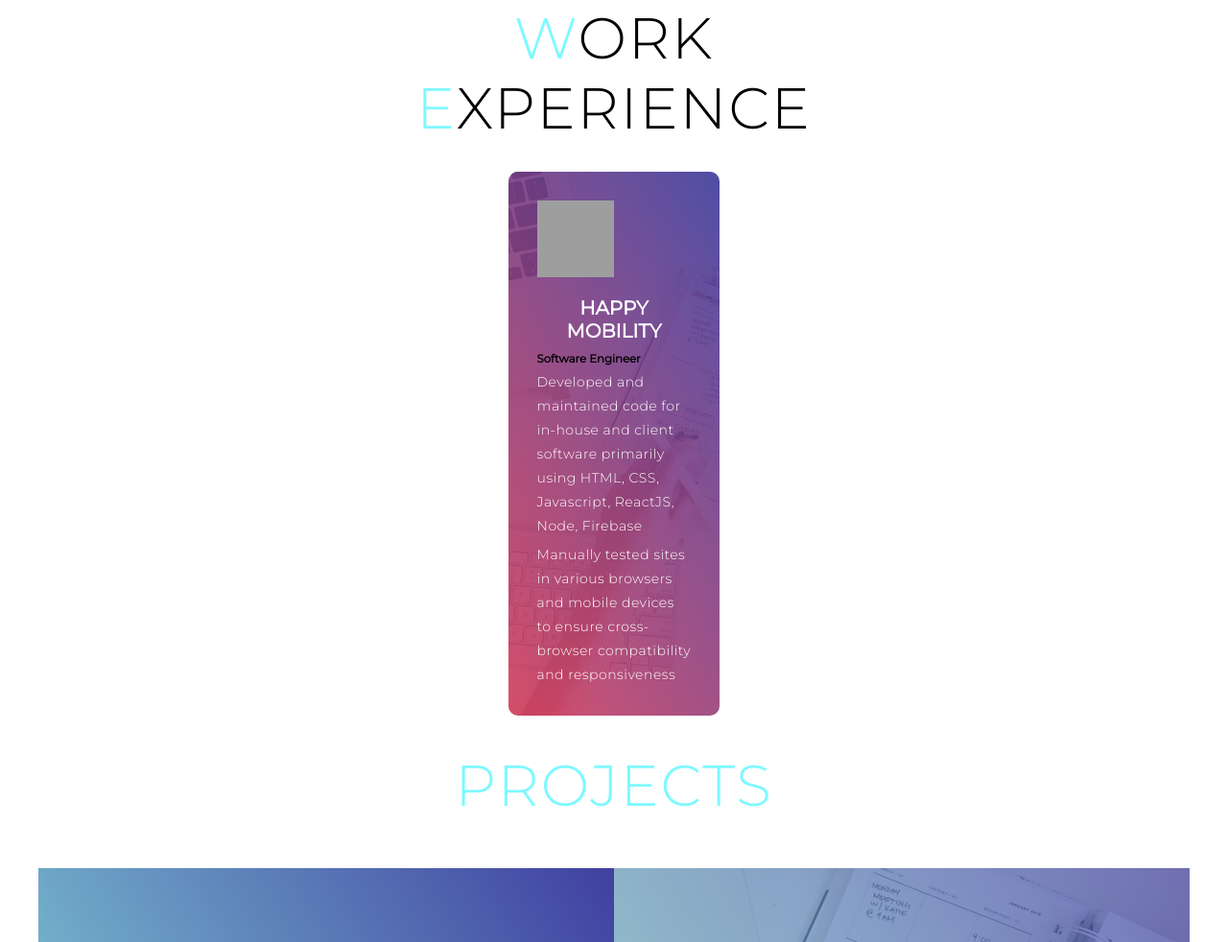
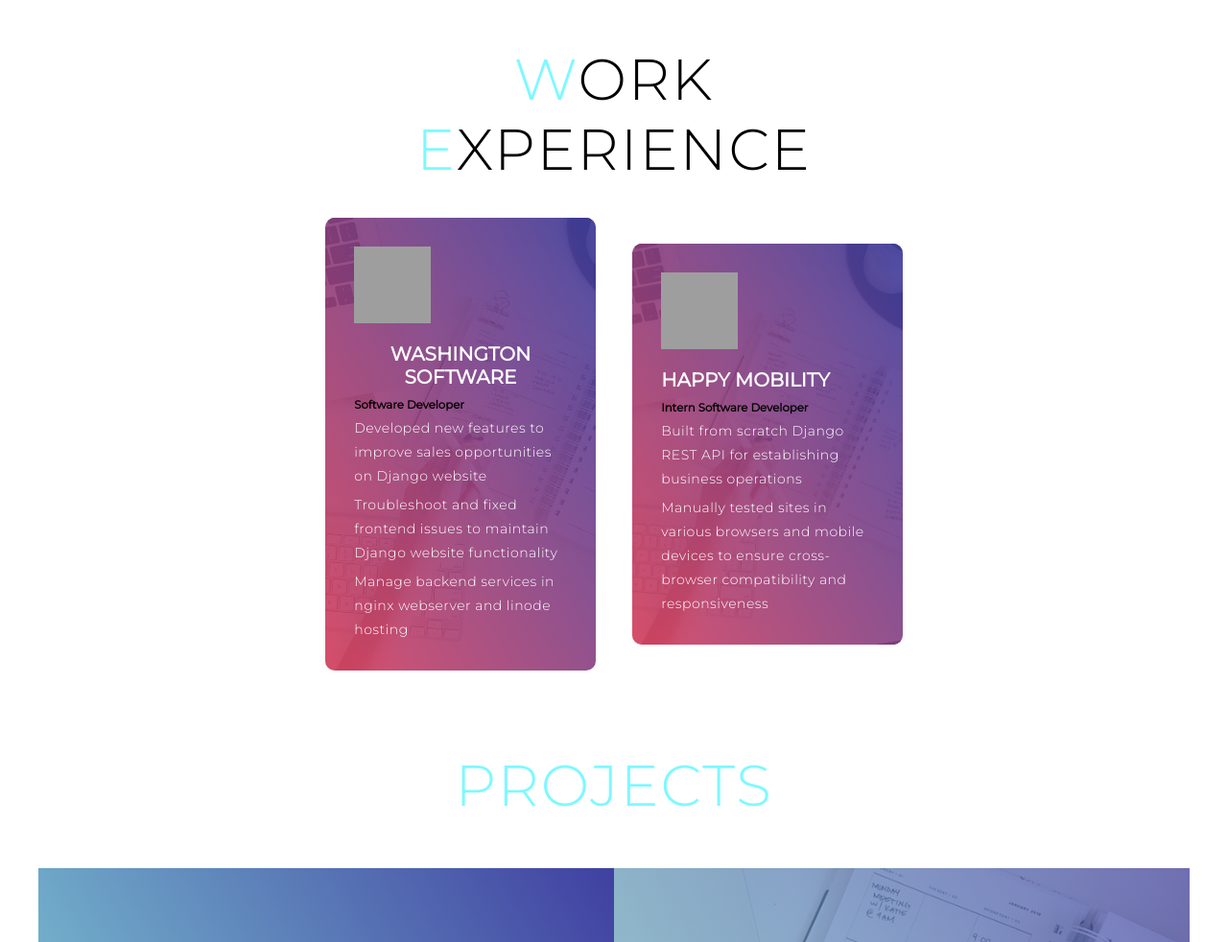
Before and after one commit to jhuynh13/jhuynh13.github.io, a plain HTML site: page index.html in a window 1280 px wide. Shown: the part 818-1800 px from the top of the page at 96% size. Drawn offline with Linux system fonts and the light colour scheme; grey boxes are pictures that could not be loaded; files whose address does not match are found by name.

Commit message:
new updates

```diff
--- a/index.html
+++ b/index.html
@@ -45,6 +45,7 @@
 
   <!-- Service Section -->
   <section id="services">
+
     <div class="services container">
       <div class="service-top">
         <h1 class="section-title"><span>W</span>ork <span>E</span>xperience</h1>
@@ -52,9 +53,17 @@
       <div class="service-bottom">
         <div class="service-item">
           <div class="icon"><img src="https://img.icons8.com/bubbles/100/000000/services.png"/></div>
+          <h2><span>Washington Software</span></h2>
+          <h3>Software Developer</h3>
+          <p>Developed new features to improve sales opportunities on Django website</p>
+          <p>Troubleshoot and fixed frontend issues to maintain Django website functionality</p>
+          <p>Manage backend services in nginx webserver and linode hosting</p>
+        </div>
+        <div class="service-item">
+          <div class="icon"><img src="https://img.icons8.com/bubbles/100/000000/services.png"/></div>
           <h2><span>Happy Mobility</span></h2>
-          <h3>Software Engineer</h3>
-          <p>Developed and maintained code for in-house and client software primarily using HTML, CSS, Javascript, ReactJS, Node, Firebase</p>
+          <h3>Intern Software Developer</h3>
+          <p>Built from scratch Django REST API for establishing business operations</p>
           <p>Manually tested sites in various browsers and mobile devices to ensure cross-browser compatibility and responsiveness</p>
         </div>
     </div>
--- a/style.css
+++ b/style.css
@@ -268,7 +268,8 @@ p {
 #services .services {
 	flex-direction: column;
 	text-align: center;
-	max-width: 1500px;
+
+	width: 100%;
 	margin: 0 auto;
 	padding: 0 0;
 }
@@ -594,7 +595,7 @@ p {
 
 	/* Services Section */
 	#services .service-bottom .service-item {
-		flex-basis: 45%;
+		flex-basis: 100%;
 		margin: 2.5%;
 	}
 	/* End Services Section */
```
Also changed, not shown: 1 other file.
